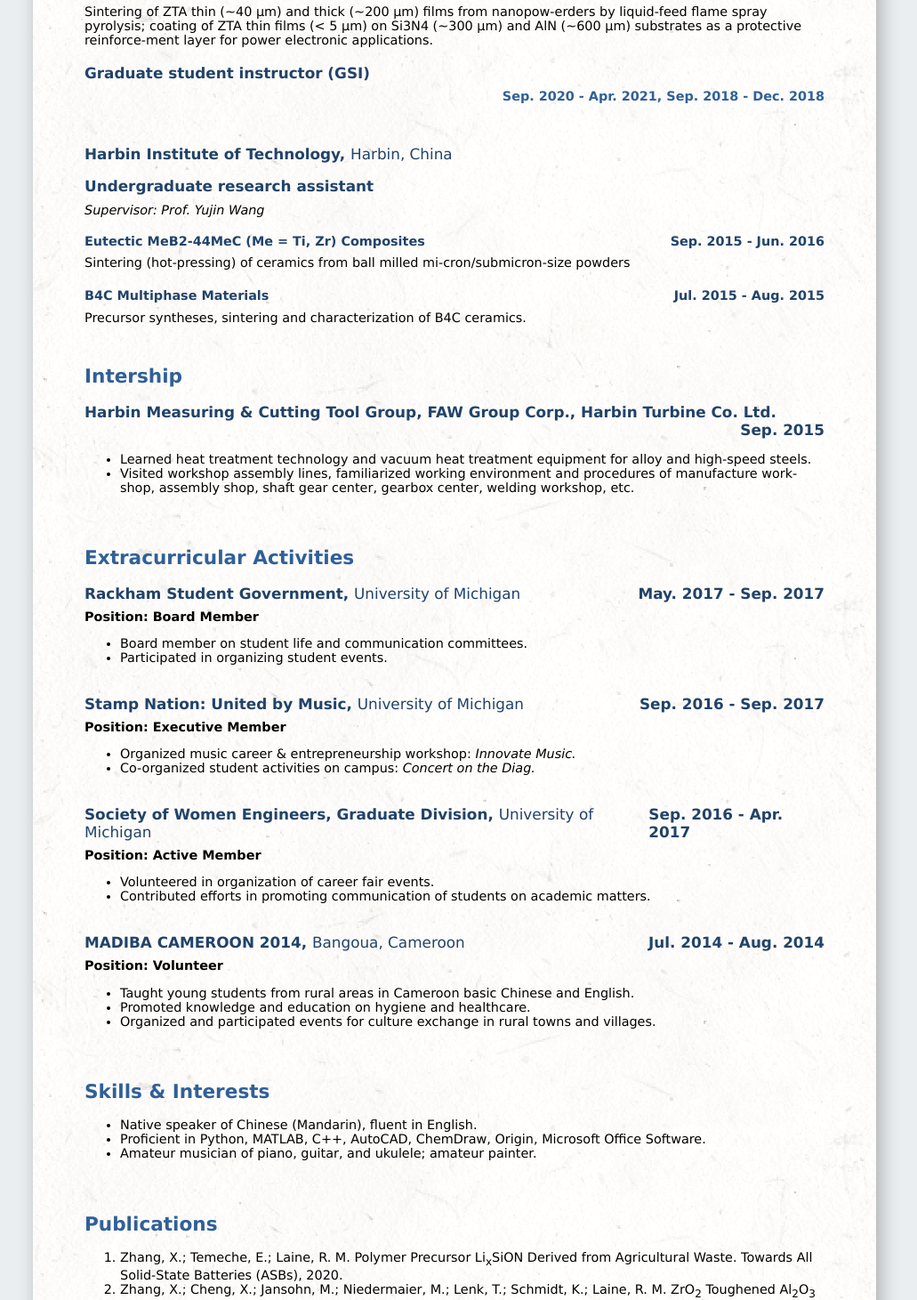
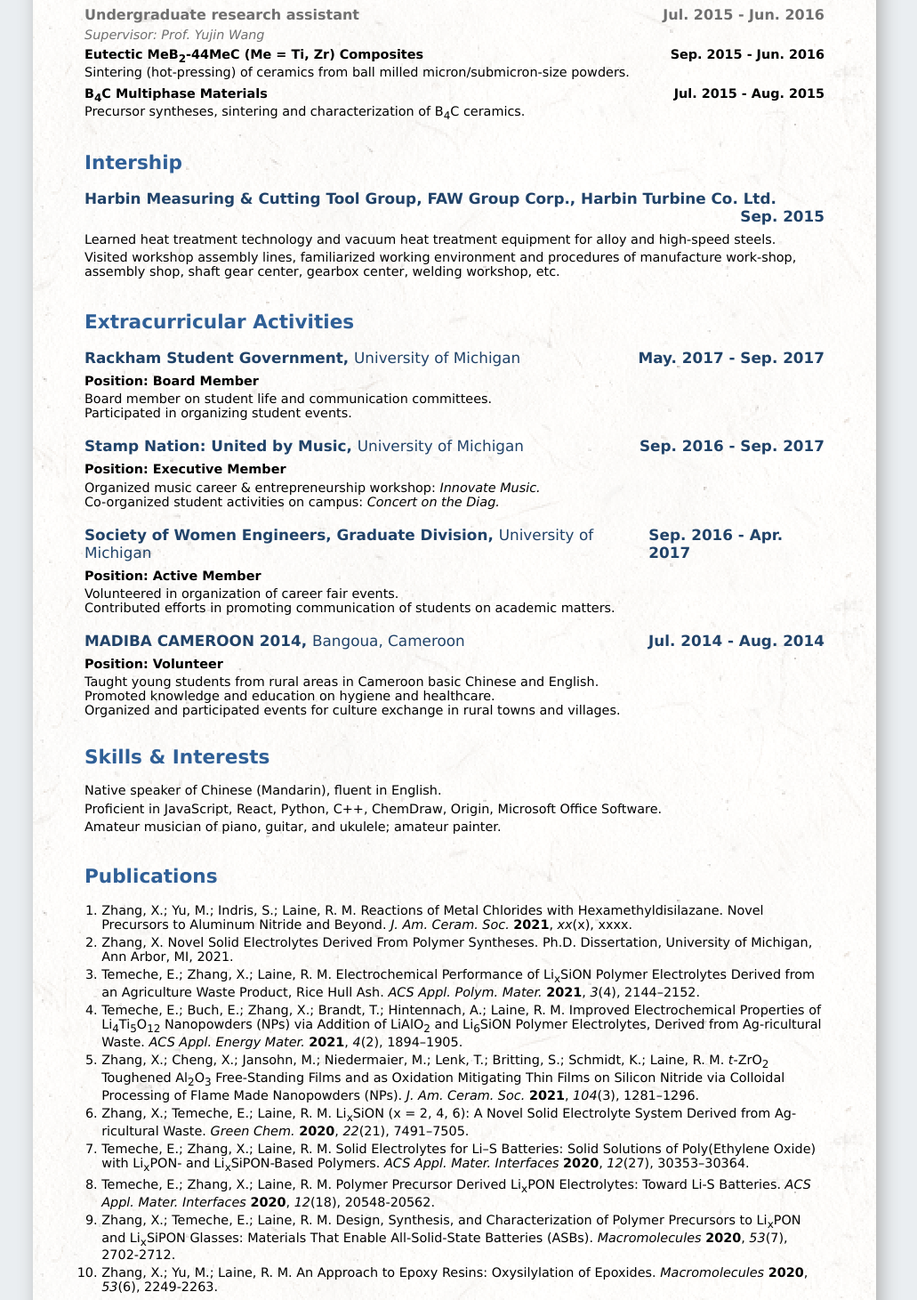
Before and after one commit to xinyumz/mirandaxyz, a React (Create React App) app: page /resume in a window 1280 px wide. Shown: the part 1229-2690 px from the top of the page at 89% size, without its empty margins (129-1160 px from the left). Built offline with nearby package versions, Linux system fonts and the light colour scheme.

Commit message:
CV update

```diff
--- a/src/App.css
+++ b/src/App.css
@@ -693,7 +693,7 @@ a:visited {
   font-size: 0.9rem;
 }
 .sec {
-  margin-bottom: 5%;
+  margin-bottom: 3.5%;
 }
 .list {
   padding-bottom: 0.25%;
@@ -715,6 +715,19 @@ a:visited {
   color: rgb(33, 67, 105);
   margin-bottom: 0rem;
 }
+.li-subtitle {
+  color: rgb(105, 105, 105);
+  font-style: italic;
+  font-size: 0.95rem;
+  margin-top: 0.75%;
+  font-weight: bold;
+}
+.li-item {
+  color: black;
+  font-size: 0.9rem;
+  margin-top: 0.75%;
+  font-weight: bold;
+}
 .container {
   justify-content: space-between;
   flex-direction: row;
@@ -726,17 +739,12 @@ a:visited {
   display: flex;
   margin-top: 0rem;
 }
-.date {
-  align-items: flex-end;
-  flex-direction: column;
-  display: flex;
-  color: rgb(48, 96, 151);
-  font-size: 0.9rem;
-  font-weight: bold;
-}
-
 .nonbold {
   font-weight: normal;
+}
+.pub {
+  margin-left: 0.5rem;
+  padding-left: 0.7rem;
 }
 .pub a:link,
 .pub a:visited {
--- a/src/CV.js
+++ b/src/CV.js
@@ -1,18 +1,18 @@
 import React from "react";
 import { Helmet } from "react-helmet";
 import { Header } from "./App";
-import { defaultResumeObj, experienceItems } from "./ResumeObjects";
+import { experienceItems } from "./ResumeObjects";
 
 class ResumeItem extends React.Component {
   render() {
     return (
       <div className="list">
-        <h4 className="li-title container">
+        <div className="li-item container">
           <span
             dangerouslySetInnerHTML={{ __html: this.props.item.title }}
           ></span>
           <span>{this.props.item.date}</span>
-        </h4>
+        </div>
         <span
           dangerouslySetInnerHTML={{ __html: this.props.item.descs }}
         ></span>
@@ -25,10 +25,10 @@ class ResearchPosition extends React.Component {
   render() {
     return (
       <div className="list">
-        <h3 className="li-title container">
+        <div className="li-subtitle container">
           <span> {this.props.item.title} </span>
           <span>{this.props.item.date}</span>
-        </h3>
+        </div>
       </div>
     );
   }
@@ -38,17 +38,24 @@ class Department extends React.Component {
   render() {
     return (
       <div>
-        <h3 className="li-title container">{this.props.department.title}</h3>
-        <div className="date">{this.props.department.date}</div>
-        <div>
-          {" "}
+        <div
+          className="li-title container"
+          style={{
+            fontSize: "1rem",
+            fontWeight: "bolder",
+            color: "#707070",
+            marginTop: "1.3%",
+          }}
+        >
+          <span>{this.props.department.title} </span>
+          <span>{this.props.department.date} </span>
+        </div>
+        <div style={{ color: "#707070", marginTop: "-0.5%" }}>
           <em>{this.props.department.supervisor}</em>
         </div>
-
         {this.props.department.positions.map((item, index) => (
           <ResearchPosition key={index} item={item} />
         ))}
-
         {this.props.department.resumeItems.map((item, index) => (
           <ResumeItem key={index} item={item} />
         ))}
@@ -109,7 +116,7 @@ export default class CV extends React.Component {
                     University of Michigan,{" "}
                     <span className="nonbold">Ann Arbor, MI</span>
                   </span>
-                  <span>Sep. 2018 - Jun.2021</span>
+                  <span>Sep. 2018 - Jun. 2021</span>
                 </h3>
                 <div>
                   <strong>PhD in Materials Science and Engineering</strong>
@@ -170,20 +177,19 @@ export default class CV extends React.Component {
                   Turbine Co. Ltd.
                 </h3>
                 <h3 className="li-title container-r">Sep. 2015</h3>
-                <ul>
-                  <li>
+                <div style={{ marginBottom: "0.5%" }}>
                   Learned heat treatment technology and vacuum heat treatment
                   equipment for alloy and high-speed steels.
-                  </li>
-                  <li>
+                </div>
+                <div style={{ marginBottom: "0.5%" }}>
                   Visited workshop assembly lines, familiarized working
-                    environment and procedures of manufacture work-shop,
-                    assembly shop, shaft gear center, gearbox center, welding
-                    workshop, etc.
-                  </li>
-                </ul>
+                  environment and procedures of manufacture work-shop, assembly
+                  shop, shaft gear center, gearbox center, welding workshop,
+                  etc.
                 </div>
               </div>
+            </div>
+
             <div className="sec">
               <h2 className="sec-title">Extracurricular Activities</h2>
               <div className="list">
@@ -194,15 +200,13 @@ export default class CV extends React.Component {
                   </span>
                   <span>May. 2017 - Sep. 2017</span>
                 </h3>
-                <div>
+                <div style={{ marginBottom: "0.5%" }}>
                   <strong>Position: Board Member</strong>
                 </div>
-                <ul>
-                  <li>
+                <div>
                   Board member on student life and communication committees.
-                  </li>
-                  <li>Participated in organizing student events.</li>
-                </ul>
+                </div>
+                <div>Participated in organizing student events.</div>
               </div>
               <div className="list">
                 <h3 className="li-title container">
@@ -212,19 +216,17 @@ export default class CV extends React.Component {
                   </span>
                   <span>Sep. 2016 - Sep. 2017</span>
                 </h3>
-                <div>
+                <div style={{ marginBottom: "0.5%" }}>
                   <strong>Position: Executive Member</strong>
                 </div>
-                <ul>
-                  <li>
+                <div>
                   Organized music career & entrepreneurship workshop:{" "}
                   <em>Innovate Music.</em>
-                  </li>
-                  <li>
+                </div>
+                <div>
                   Co-organized student activities on campus:{" "}
                   <em>Concert on the Diag.</em>
-                  </li>
-                </ul>
+                </div>
               </div>
               <div className="list">
                 <h3 className="li-title container">
@@ -234,16 +236,14 @@ export default class CV extends React.Component {
                   </span>
                   <span>Sep. 2016 - Apr. 2017</span>
                 </h3>
-                <div>
+                <div style={{ marginBottom: "0.5%" }}>
                   <strong>Position: Active Member</strong>
                 </div>
-                <ul>
-                  <li>Volunteered in organization of career fair events.</li>
-                  <li>
-                    Contributed efforts in promoting communication of students
-                    on academic matters.
-                  </li>
-                </ul>
+                <div>Volunteered in organization of career fair events.</div>
+                <div>
+                  Contributed efforts in promoting communication of students on
+                  academic matters.
+                </div>
               </div>
               <div className="list">
                 <h3 className="li-title container">
@@ -253,79 +253,136 @@ export default class CV extends React.Component {
                   </span>
                   <span>Jul. 2014 - Aug. 2014</span>
                 </h3>
-                <div>
+                <div style={{ marginBottom: "0.5%" }}>
                   <strong>Position: Volunteer</strong>
                 </div>
-                <ul>
-                  <li>
+                <div>
                   Taught young students from rural areas in Cameroon basic
                   Chinese and English.
-                  </li>
-                  <li>
+                </div>
+                <div>
                   Promoted knowledge and education on hygiene and healthcare.
-                  </li>
-                  <li>
+                </div>
+                <div>
                   Organized and participated events for culture exchange in
                   rural towns and villages.
-                  </li>
-                </ul>
                 </div>
               </div>
+            </div>
+
             <div className="sec list">
               <h2 className="sec-title">Skills & Interests</h2>
-              <ul>
-                <li>
+              <div>
+                <div style={{ marginBottom: "0.5%" }}>
                   Native speaker of Chinese (Mandarin), fluent in English.
-                </li>
-                <li>
-                  Proficient in Python, MATLAB, C++, AutoCAD, ChemDraw, Origin,
-                  Microsoft Office Software.
-                </li>
-                <li>
-                  <span>Amateur musician of piano, guitar, and ukulele; </span>{" "}
-                  <span>amateur painter. </span>
-                </li>
-              </ul>
                 </div>
+                <div style={{ marginBottom: "0.5%" }}>
+                  Proficient in JavaScript, React, Python, C++, ChemDraw,
+                  Origin, Microsoft Office Software.
+                </div>
+                <div style={{ marginBottom: "0.5%" }}>
+                  Amateur musician of piano, guitar, and ukulele; amateur
+                  painter.
+                </div>
+              </div>
+            </div>
+
             <div className="sec list">
               <h2 className="sec-title">Publications</h2>
               <ol className="pub">
-                <li>
-                  Zhang, X.; Temeche, E.; Laine, R. M. Polymer Precursor Li
-                  <sub>x</sub>SiON Derived from Agricultural Waste. Towards All
-                  Solid-State Batteries (ASBs), 2020.
+                <li style={{ marginBottom: "0.5%" }} id="pub-1">
+                  <a href="null" target="_blank">
+                    Zhang, X.; Yu, M.; Indris, S.; Laine, R. M. Reactions of
+                    Metal Chlorides with Hexamethyldisilazane. Novel Precursors
+                    to Aluminum Nitride and Beyond. <em>J. Am. Ceram. Soc.</em>{" "}
+                    <strong>2021</strong>, <em>xx</em>(x), xxxx.
+                  </a>
                 </li>
-                <li>
-                  Zhang, X.; Cheng, X.; Jansohn, M.; Niedermaier, M.; Lenk, T.;
-                  Schmidt, K.; Laine, R. M. ZrO<sub>2</sub> Toughened Al
-                  <sub>2</sub>O<sub>3</sub> Self-Standing Films and Coatings for
-                  Power Electronic Substrates via Colloidal Processing of Flame
-                  Made Nanopowders, 2020.
+
+                <li style={{ marginBottom: "0.5%" }} id="pub-2">
+                  <a href="https://dx.doi.org/10.7302/2762" target="_blank">
+                    Zhang, X. Novel Solid Electrolytes Derived From Polymer
+                    Syntheses. Ph.D. Dissertation, University of Michigan, Ann
+                    Arbor, MI, 2021.
+                  </a>
                 </li>
-                <li>
+
+                <li style={{ marginBottom: "0.5%" }} id="pub-3">
                   <a
-                    href="https://pubs.acs.org/doi/10.1021/acsami.0c06196"
+                    href="https://pubs.acs.org/doi/abs/10.1021/acsapm.1c00192"
                     target="_blank"
                   >
-                    Temeche, E.; Zhang, X.; Richard, M. L. Solid Electrolytes
-                    for Li-S Batteries. Solid Solutions of Polyethylene Oxide
-                    with Li<sub>x</sub>PON and Li<sub>x</sub>SiPON Based
-                    Polymers. ACS Appl. Mater. Interfaces <strong>2020</strong>,{" "}
-                    <em>xx</em> (xx), xxxx.
+                    Temeche, E.; Zhang, X.; Laine, R. M. Electrochemical
+                    Performance of Li<sub>x</sub>SiON Polymer Electrolytes
+                    Derived from an Agriculture Waste Product, Rice Hull Ash.{" "}
+                    <em>ACS Appl. Polym. Mater.</em> <strong>2021</strong>,{" "}
+                    <em>3</em>(4), 2144–2152.
                   </a>
                 </li>
-                <li>
+                <li style={{ marginBottom: "0.5%" }} id="pub-4">
+                  <a
+                    href="https://pubs.acs.org/doi/abs/10.1021/acsaem.0c02994"
+                    target="_blank"
+                  >
+                    Temeche, E.; Buch, E.; Zhang, X.; Brandt, T.; Hintennach,
+                    A.; Laine, R. M. Improved Electrochemical Properties of Li
+                    <sub>4</sub>Ti<sub>5</sub>O<sub>12</sub> Nanopowders (NPs)
+                    via Addition of LiAlO<sub>2</sub> and Li<sub>6</sub>SiON
+                    Polymer Electrolytes, Derived from Ag-ricultural Waste.{" "}
+                    <em>ACS Appl. Energy Mater.</em> <strong>2021</strong>,{" "}
+                    <em>4</em>(2), 1894–1905.
+                  </a>
+                </li>
+                <li style={{ marginBottom: "0.5%" }} id="pub-5">
+                  <a
+                    href="https://ceramics.onlinelibrary.wiley.com/doi/full/10.1111/jace.17570"
+                    target="_blank"
+                  >
+                    Zhang, X.; Cheng, X.; Jansohn, M.; Niedermaier, M.; Lenk,
+                    T.; Britting, S.; Schmidt, K.; Laine, R. M. <em>t</em>-ZrO
+                    <sub>2</sub> Toughened Al<sub>2</sub>O<sub>3</sub>{" "}
+                    Free-Standing Films and as Oxidation Mitigating Thin Films
+                    on Silicon Nitride via Colloidal Processing of Flame Made
+                    Nanopowders (NPs). <em>J. Am. Ceram. Soc.</em>{" "}
+                    <strong>2021</strong>, <em>104</em>(3), 1281–1296.
+                  </a>
+                </li>
+                <li style={{ marginBottom: "0.5%" }} id="pub-6">
+                  <a
+                    href="https://pubs.rsc.org/en/content/articlehtml/2020/gc/d0gc02580a"
+                    target="_blank"
+                  >
+                    Zhang, X.; Temeche, E.; Laine, R. M. Li<sub>x</sub>SiON (x =
+                    2, 4, 6): A Novel Solid Electrolyte System Derived from
+                    Ag-ricultural Waste. <em>Green Chem.</em>{" "}
+                    <strong>2020</strong>, <em>22</em>(21), 7491–7505.
+                  </a>
+                </li>
+                <li style={{ marginBottom: "0.5%" }} id="pub-7">
+                  <a
+                    href="https://pubs.acs.org/doi/abs/10.1021/acsami.0c06196"
+                    target="_blank"
+                  >
+                    Temeche, E.; Zhang, X.; Laine, R. M. Solid Electrolytes for
+                    Li–S Batteries: Solid Solutions of Poly(Ethylene Oxide) with
+                    Li<sub>x</sub>PON- and Li<sub>x</sub>SiPON-Based Polymers.{" "}
+                    <em>ACS Appl. Mater. Interfaces</em> <strong>2020</strong>,{" "}
+                    <em>12</em>(27), 30353–30364.
+                  </a>{" "}
+                </li>
+
+                <li style={{ marginBottom: "0.5%" }} id="pub-8">
                   <a
                     href="https://doi.org/10.1021/acsami.0c03341"
                     target="_blank"
                   >
                     Temeche, E.; Zhang, X.; Laine, R. M. Polymer Precursor
                     Derived Li<sub>x</sub>PON Electrolytes: Toward Li-S
-                    Batteries. ACS Appl. Mater. Interfaces <strong>2020</strong>
-                    , <em>12</em> (18), 20548-20562.
+                    Batteries. <em>ACS Appl. Mater. Interfaces</em>{" "}
+                    <strong>2020</strong>, <em>12</em>(18), 20548-20562.
                   </a>{" "}
                 </li>
-                <li>
+                <li style={{ marginBottom: "0.5%" }} id="pub-9">
                   <a
                     href="https://doi.org/10.1021/acs.macromol.0c00254"
                     target="_blank"
@@ -333,18 +390,18 @@ export default class CV extends React.Component {
                     Zhang, X.; Temeche, E.; Laine, R. M. Design, Synthesis, and
                     Characterization of Polymer Precursors to Li<sub>x</sub>PON
                     and Li<sub>x</sub>SiPON Glasses: Materials That Enable
-                    All-Solid-State Batteries (ASBs). Macromolecules{" "}
-                    <strong>2020</strong>, <em>53</em> (7), 2702-2712.
+                    All-Solid-State Batteries (ASBs). <em>Macromolecules</em>{" "}
+                    <strong>2020</strong>, <em>53</em>(7), 2702-2712.
                   </a>
                 </li>
-                <li>
+                <li style={{ marginBottom: "0.5%" }} id="pub-10">
                   <a
                     href="https://doi.org/10.1021/acs.macromol.9b02676"
                     target="_blank"
                   >
                     Zhang, X.; Yu, M.; Laine, R. M. An Approach to Epoxy Resins:
-                    Oxysilylation of Epoxides. Macromolecules{" "}
-                    <strong>2020</strong>, <em>53</em> (6), 2249-2263.
+                    Oxysilylation of Epoxides. <em>Macromolecules</em>{" "}
+                    <strong>2020</strong>, <em>53</em>(6), 2249-2263.
                   </a>
                 </li>
               </ol>
--- a/src/ResumeObjects.js
+++ b/src/ResumeObjects.js
@@ -1,11 +1,11 @@
-export let defaultResumeObj = [
+export let exampleExperienceObj = [
   {
     institution: "",
     location: "",
     departments: [
       {
         title: "",
-        dates: [],
+        date: "",
         positions: [{ title: "", date: "" }],
         supervisor: "",
         resumeItems: [],
@@ -15,6 +15,19 @@ export let defaultResumeObj = [
 ];
 
 export let experienceItems = [
+  {
+    institution: "XYZ SciTech, LLC. ",
+    location: "Ann Arbor, MI",
+    departments: [
+      {
+        title: "Owner",
+        date: "Oct. 2021 - Present",
+        positions: [{ title: "", date: "" }],
+        supervisor: "",
+        resumeItems: [],
+      },
+    ],
+  },
   {
     institution: "University of Michigan, ",
     location: "Ann Arbor, MI",
@@ -40,7 +53,7 @@ export let experienceItems = [
             title: "Metal Chlorides with Hexamethyldisilazane (HMDS)",
             date: "Dec. 2020 - Jun. 2021",
             descs:
-              "Investigation of reactions of various metal chlorides with HMDS and their potentials as novel precursors to metal nitrides. ",
+              "Investigation of reactions of various metal chlorides with HMDS and their potential applications as novel precursors to metal nitrides. ",
           },
           {
             title: "<span>Li(Na)<sub>x</sub>SiON Polymer Precursors</span>",
@@ -70,7 +83,7 @@ export let experienceItems = [
       },
       {
         title: "Graduate student instructor (GSI)",
-        date: "Sep. 2020 - Apr. 2021, Sep. 2018 - Dec. 2018",
+        date: "Sep. 2020 - Apr. 2021;  Sep. 2018 - Dec. 2018",
         positions: [{ title: "", date: "" }],
         supervisor: "",
         resumeItems: [],
@@ -83,22 +96,23 @@ export let experienceItems = [
     departments: [
       {
         title: "Undergraduate research assistant",
-        dates: ["Jul. 2015 - Jun. 2016"],
+        date: "Jul. 2015 - Jun. 2016",
         positions: [],
         supervisor: "Supervisor: Prof. Yujin Wang",
         resumeItems: [
           {
-            title: "<span>Eutectic MeB2-44MeC (Me = Ti, Zr) Composites</span>",
+            title:
+              "<span>Eutectic MeB<sub>2</sub>-44MeC (Me = Ti, Zr) Composites</span>",
             date: "Sep. 2015 - Jun. 2016",
             descs: [
-              "Sintering (hot-pressing) of ceramics from ball milled mi-cron/submicron-size powders",
+              "Sintering (hot-pressing) of ceramics from ball milled micron/submicron-size powders.",
             ],
           },
           {
-            title: "<span>B4C Multiphase Materials</span>",
+            title: "<span>B<sub>4</sub>C Multiphase Materials</span>",
             date: "Jul. 2015 - Aug. 2015",
             descs: [
-              "Precursor syntheses, sintering and characterization of B4C ceramics.",
+              "Precursor syntheses, sintering and characterization of B<sub>4</sub>C ceramics.",
             ],
           },
         ],
```
Lines whose indentation alone changed are shown as unchanged.
